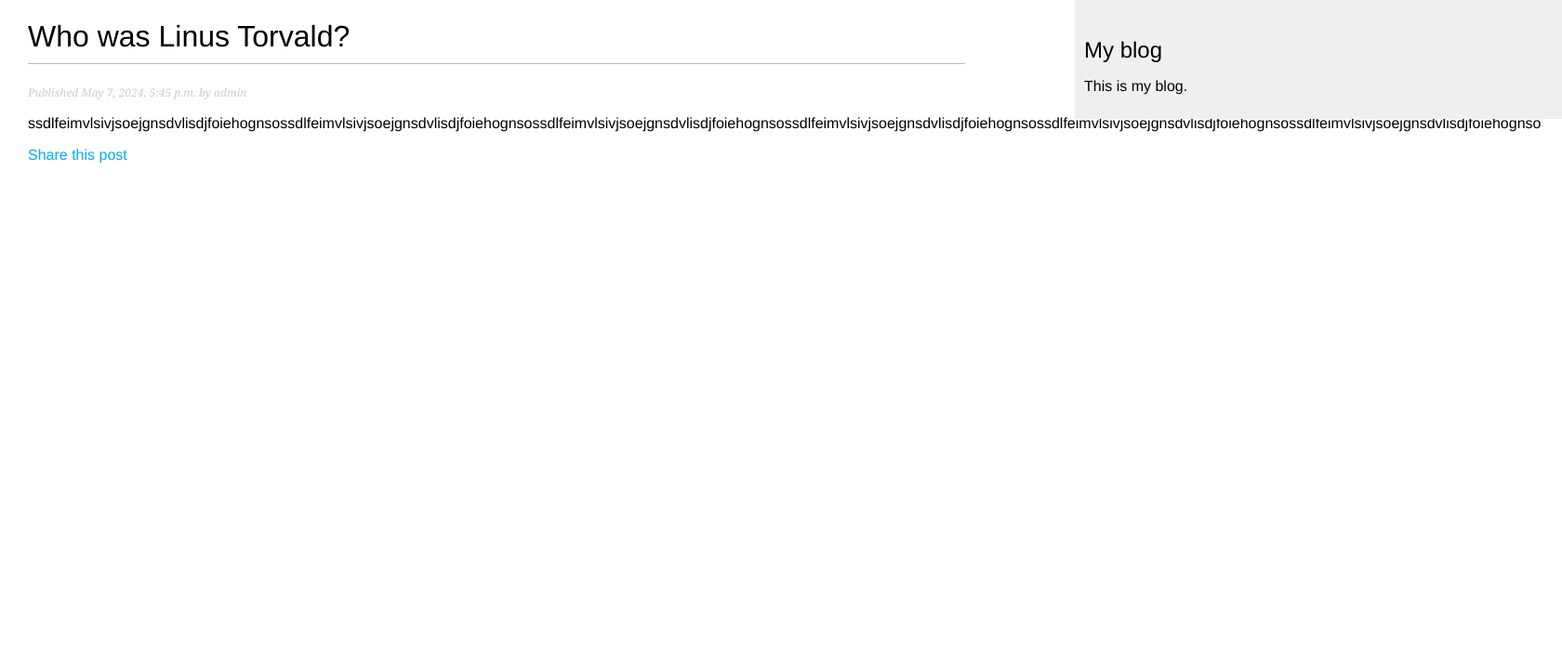
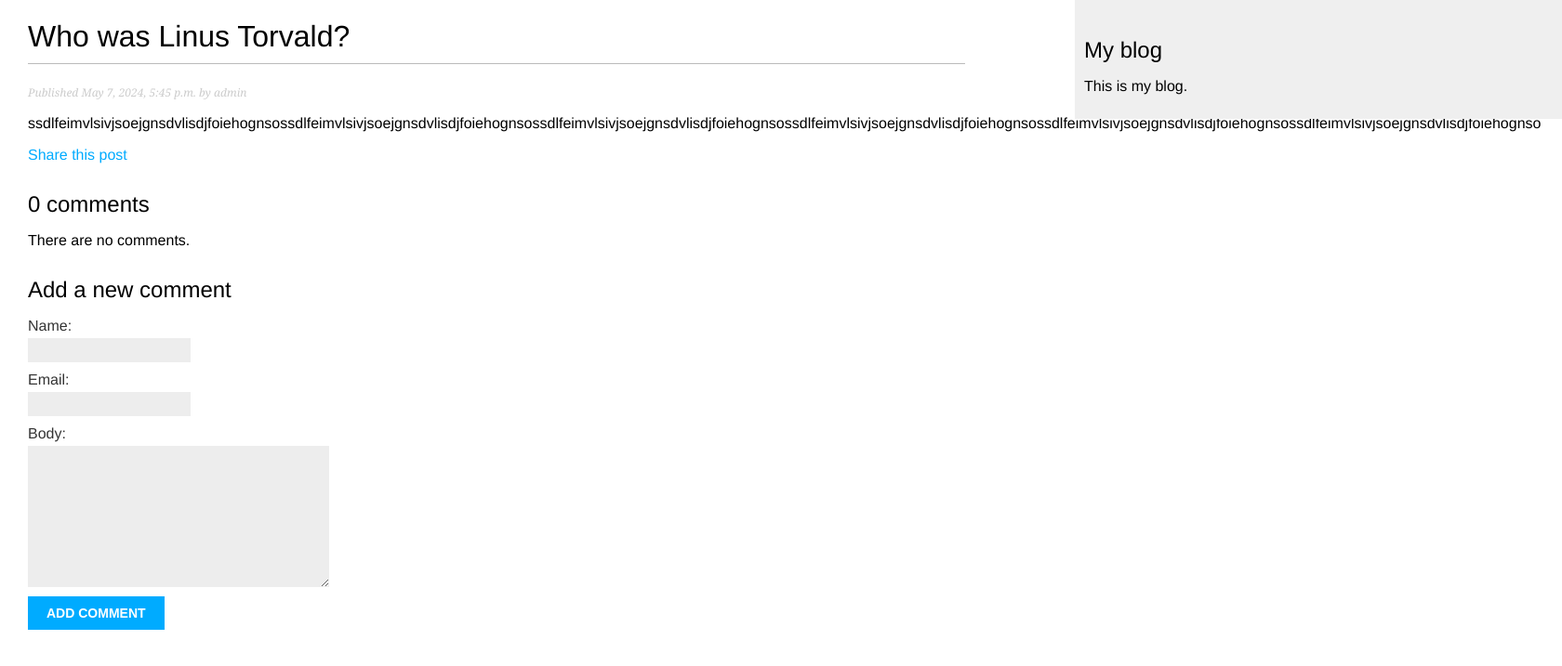
Before and after one commit to Obliviann17/blog_app, a Django app: a page that uses blog/templates/blog/post/detail.html in a window 1680 px wide. Shown: the top 717 px of the page at 93% size. Run offline with Django 5.2, Linux system fonts and the light colour scheme; data comes from the database, SQL or seed files in the repository; both versions use the stored data as it was after the commit.

Commit message:
a commenting system has been added

```diff
--- a/blog/forms.py
+++ b/blog/forms.py
@@ -1,7 +1,13 @@
 from django import forms
+from .models import Comment
 
 class EmailPostForm(forms.Form):
     name = forms.CharField(max_length=25)
     email = forms.EmailField()
     to = forms.EmailField()
     comments = forms.CharField(required=False, widget=forms.Textarea)
+
+class CommentForm(forms.ModelForm):
+    class Meta:
+        model = Comment
+        fields = ('name', 'email', 'body')
--- a/blog/models.py
+++ b/blog/models.py
@@ -36,3 +36,21 @@
 
     def get_absolute_url(self):
         return reverse('blog:post_detail', args=[self.publish.year, self.publish.month, self.publish.day, self.slug])
+
+class Comment(models.Model):
+    post = models.ForeignKey(Post, on_delete=models.CASCADE, related_name='comments')
+    name = models.CharField(max_length=80)
+    email = models.EmailField()
+    body = models.TextField()
+    created = models.DateTimeField(auto_now_add=True)
+    updated = models.DateTimeField(auto_now=True)
+    active = models.BooleanField(default=True)
+
+    class Meta:
+        ordering = ['created']
+        indexes = [
+            models.Index(fields=['created'])
+        ]
+
+    def __str__(self):
+        return f'Comment by {self.name} on {self.post}'
--- a/blog/templates/blog/post/detail.html
+++ b/blog/templates/blog/post/detail.html
@@ -11,4 +11,21 @@
             Share this post
         </a>
     </p>
+    {% with comments.count as total_comments %}
+        <h2>
+            {{ total_comments }} comment{{ total_comments|pluralize }}
+        </h2>
+    {% endwith %}
+    {% for comment in comments %}
+        <div class="comment">
+            <p class="info">
+                Comment {{ forloop.counter }} by {{ comment.name }}
+                {{ comment.created }}
+            </p>
+            {{ comment.body|linebreaks }}
+        </div>
+    {% empty %}
+        <p>There are no comments.</p>
+    {% endfor %}
+    {% include 'blog/post/includes/comment_form.html' %}
 {% endblock %}
--- /dev/null
+++ b/blog/templates/blog/post/includes/comment_form.html
@@ -0,0 +1,6 @@
+<h2>Add a new comment</h2>
+<form action="{% url 'blog:post_comment' post.id %}" method="POST">
+    {% csrf_token %}
+    {{ form.as_p }}
+    <p><input type='submit' value="Add comment"></p>
+</form>
--- a/blog/urls.py
+++ b/blog/urls.py
@@ -4,7 +4,9 @@
 app_name = 'blog'
 
 urlpatterns = [
+    #path('', views.post_list, name='post_list'),
     path('', views.PostListView.as_view(), name='post_list'),
     path('<int:year>/<int:month>/<int:day>/<slug:post>/', views.post_detail, name='post_detail'),
     path('<int:post_id>/share/', views.post_share, name='post_share'),
+    path('<int:post_id>/comment/', views.post_comment, name='post_comment'),
 ]
--- a/blog/views.py
+++ b/blog/views.py
@@ -1,9 +1,11 @@
 from django.shortcuts import render, get_object_or_404
 from django.views.generic import ListView
-from .models import Post
-from .forms import EmailPostForm
+from .models import Post, Comment
+from .forms import EmailPostForm, CommentForm
 from django.core.paginator import Paginator, EmptyPage, PageNotAnInteger
 from django.core.mail import send_mail
+from django.views.decorators.http import require_POST
+
 
 # def post_list(request):
 #     post_list = Post.published.all()
@@ -25,7 +27,9 @@
 
 def post_detail(request, year, month, day, post):
     post = get_object_or_404(Post, status=Post.Status.PUBLISHED, slug=post, publish__year=year, publish__month=month, publish__day=day)
-    return render(request, 'blog/post/detail.html', {'post': post})
+    comments = post.comments.filter(active=True)
+    form = CommentForm()
+    return render(request, 'blog/post/detail.html', {'post': post, 'comments': comments, 'form': form})
 
 def post_share(request, post_id):
     post = get_object_or_404(Post, id=post_id, status=Post.Status.PUBLISHED)
@@ -45,3 +49,15 @@
     else:
         form = EmailPostForm()
     return render(request, 'blog/post/share.html', {'post': post, 'form': form, 'sent': sent})
+
+@require_POST
+def post_comment(request, post_id):
+    post = get_object_or_404(Post, id=post_id, status=Post.Status.PUBLISHED)
+
+    comment = None
+    form = CommentForm(data=request.POST)
+    if form.is_valid():
+        comment = form.save(commit=False)
+        comment.post = post
+        comment.save()
+    return render(request, 'blog/post/comment.html', {'post': post, 'form': form, 'comment': comment})
--- a/blog_app/settings.py
+++ b/blog_app/settings.py
@@ -127,6 +127,6 @@
 # E-mail server configuration
 EMAIL_HOST = 'smtp.gmail.com'
 EMAIL_HOST_USER = 'denysenkorostislav@gmail.com'
-EMAIL_HOST_PASSWORD = 'gpoo syuv wuxk work'
+EMAIL_HOST_PASSWORD = ''  # DELETE this
 EMAIL_PORT = 587
 EMAIL_USE_TLS = True
```
Also changed, not shown: blog/admin.py (+7 -1 lines), blog/templates/blog/post/comment.html (added, +12 -0 lines), blog/migrations/0003_comment.py (added), db.sqlite3.
